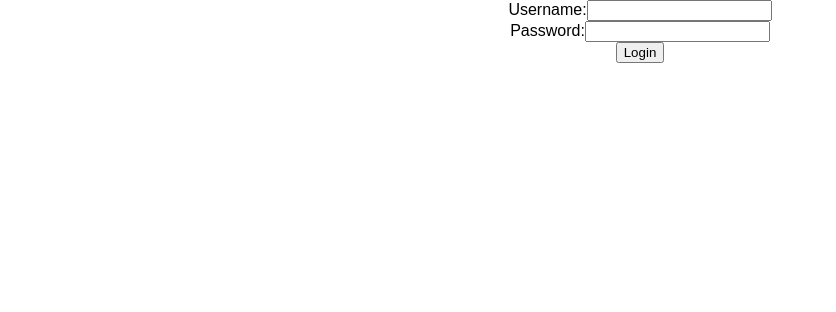
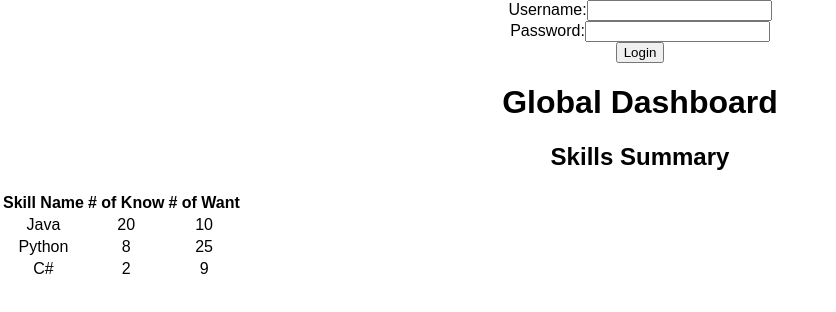
Before and after one commit to asabedia/crash-course, a React (Create React App) app in the folder client/: page / in a window 1280 px wide. Shown: the top 312 px of the page, without its empty margins (0-836 px from the left). Built offline with nearby package versions, Linux system fonts and the light colour scheme.

Commit message:
added skills dashboard

```diff
--- a/client/src/App.js
+++ b/client/src/App.js
@@ -1,5 +1,6 @@
 import React, { Component } from 'react';
 import UserControl from './components/user/UserControl';
+import DashboardControl from './components/dashboard/DashboardControl';
 import './App.css';
 
 class App extends Component {
@@ -7,6 +8,7 @@ class App extends Component {
     return (
       <div className="App">
         <UserControl/>
+        <DashboardControl/>
       </div>
     );
   }
--- /dev/null
+++ b/client/src/components/dashboard/DashboardControl.js
@@ -0,0 +1,16 @@
+import React, { Component } from 'react';
+import SkillDashboardControl from '../skills/SkillDashboardControl';
+import './DashboardControl.css'
+
+class DashboardControl extends Component{
+    render(){
+        return(
+            <div className = "dashboard">
+                <h1>Global Dashboard</h1>
+                <SkillDashboardControl/>
+            </div>
+        );
+    }
+}
+
+export default DashboardControl;
--- /dev/null
+++ b/client/src/components/meeting/MeetingControl.js
@@ -0,0 +1,64 @@
+import React, { Component } from 'react';
+import './MeetingControl.css';
+
+class MeetingsTable extends Component{
+    render(){
+        const rows = [];
+        this.props.meetings.forEach(meeting => {
+            rows.push(
+                <tr key={meeting.id}>
+                    <td>{meeting.title}</td>
+                    <td>{meeting.location}</td>
+                    <td>{meeting.start}</td>
+                    <td>{meeting.end}</td>
+                </tr>
+            );
+        });
+        return(
+            <div className="upcoming-meetings">
+                <h2>Upcoming Meetings</h2>
+                <div className="meetings-table">
+                <table>
+                    <thead>
+                        <tr>
+                            <th>Title</th>
+                            <th>Location</th>
+                            <th>Start Time</th>
+                            <th>End Time</th>
+                        </tr>
+                    </thead>
+                    <tbody>{rows}</tbody>
+                </table>
+            </div>
+            </div>
+        );
+    }
+}
+
+class MeetingControl extends Component{
+    constructor(props){
+        super(props);
+        this.state = {
+            meetings: []
+        }
+    }
+
+    componentDidMount(){
+        //make api call to server to fetch all meetings for user where date is in future
+        this.setState({
+            meetings: [
+                {id:"1", title: "Meeting One", location: "CPH 1234", start: "12:20:00 03/09/2018", end: "1:00:00 03/09/2018"},
+                {id:"2", title: "Meeting Two", location: "CPH 1234", start: "12:20:00 04/09/2018", end: "1:00:00 04/09/2018"}]
+        });
+    }
+
+    render(){
+        return(
+            <div className = "meeting">
+                <MeetingsTable meetings = {this.state.meetings}/>
+            </div>
+        );
+    }
+}
+
+export default MeetingControl;
--- /dev/null
+++ b/client/src/components/skills/SkillDashboardControl.js
@@ -0,0 +1,63 @@
+import React, { Component } from 'react';
+import './SkillDashboardControl.css'
+
+class SkillsAggregateTable extends Component{
+    render(){
+        const rows = [];
+        this.props.skill_aggregates.forEach(aggregate => {
+            rows.push(
+                <tr key={aggregate.skill_name}>
+                    <td>{aggregate.skill_name}</td>
+                    <td>{aggregate.know_num}</td>
+                    <td>{aggregate.want_num}</td>
+                </tr>
+            );
+        });
+        return(
+            <div className="skill-aggregates">
+                <h2>Skills Summary</h2>
+                <div className="skill-aggregates-table">
+                <table>
+                    <thead>
+                        <tr>
+                            <th>Skill Name</th>
+                            <th># of Know</th>
+                            <th># of Want</th>
+                        </tr>
+                    </thead>
+                    <tbody>{rows}</tbody>
+                </table>
+            </div>
+            </div>
+        );
+    }
+}
+
+class SkillDashboardControl extends Component{
+    constructor(props){
+        super(props);
+        this.state = {
+            skill_aggregates:[]
+        }
+    }
+
+    componentDidMount(){
+        //fetch skill aggregates from web server
+        this.setState({
+            skill_aggregates:[
+                {skill_name: "Java", know_num: 20, want_num: 10},
+                {skill_name: "Python", know_num: 8, want_num: 25},
+                {skill_name: "C#", know_num: 2, want_num: 9}]
+        });
+    }
+
+    render(){
+        return(
+            <div className = "skill-dashboard">
+                <SkillsAggregateTable skill_aggregates = {this.state.skill_aggregates}/>
+            </div>
+        );
+    }
+}
+
+export default SkillDashboardControl;
--- a/client/src/components/user/UserControl.js
+++ b/client/src/components/user/UserControl.js
@@ -3,6 +3,7 @@ import './UserControl.css';
 import LoginControl from '../login/LoginControl';
 import SkillsControl from '../skills/SkillsControl';
 import GroupControl from '../groups/GroupControl';
+import MeetingControl from '../meeting/MeetingControl';
 
 class EditUserInfoForm extends Component{
     constructor(props){
@@ -109,13 +110,20 @@ class UserControl extends Component{
     render(){
         return(
             <div className = "container">
-                {this.state.user_name !== "" && <EditUserInfoForm user = {this.state.users.find(u=> u.user_name === this.state.user_name)} onSuccessfulEdit = {this.onSuccessfulEdit}/>}
                 {this.state.user_name === "" && <LoginControl
                                                         onSuccessfulLogin={this.onSuccessfulLogin}
                                                         users = {this.state.users.map(user => ({user_name: user.user_name, password: user.password}))}
-                                                />}
-                {this.state.user_name !== "" && <SkillsControl/>}
-                {this.state.user_name !== "" && <GroupControl user={this.state.users.find(u=> u.user_name === this.state.user_name)}/>}
+                                                />
+                                                }
+                {this.state.user_name !== "" &&
+                    <div>
+                        <h1>User Dashboard</h1>
+                        <EditUserInfoForm user = {this.state.users.find(u=> u.user_name === this.state.user_name)} onSuccessfulEdit = {this.onSuccessfulEdit}/>
+                        <SkillsControl/>
+                        <GroupControl user={this.state.users.find(u=> u.user_name === this.state.user_name)}/>
+                        <MeetingControl/>
+                    </div>
+                }
             </div>
         );
     }
```
Also changed, not shown: client/src/components/dashboard/DashboardControl.css (added), client/src/components/groups/GroupDashboardControl.css (added), client/src/components/groups/GroupDashboardControl.js (added), client/src/components/meeting/MeetingControl.css (added), client/src/components/skills/SkillDashboardControl.css (added).
